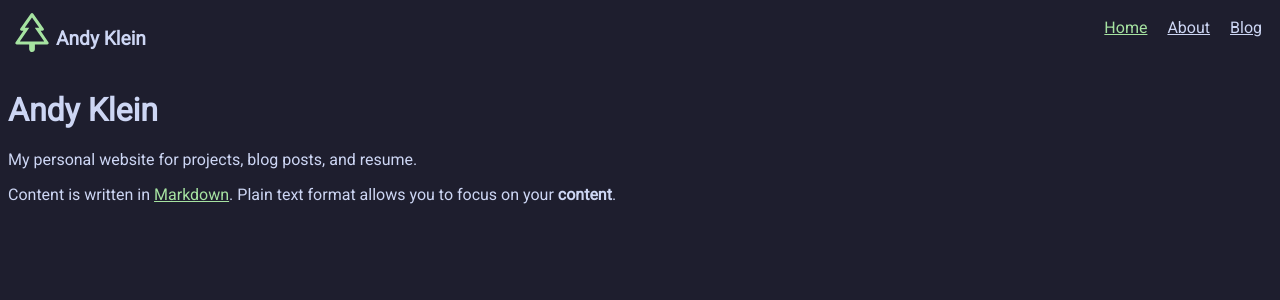
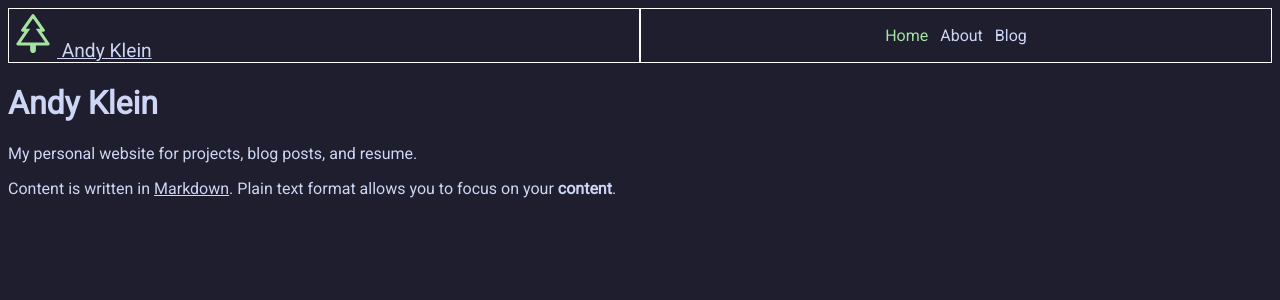
Before and after one commit to Andy-Klein/andy-klein.github.io, a Jekyll site: the page built from index.md, in a window 1280 px wide. Shown: the top 300 px of the page. Built offline with Jekyll 4.4.1, drawn with Linux system fonts in a browser that asks for light colours.

Commit message:
practicing css and flexbox

```diff
--- a/_includes/header.html
+++ b/_includes/header.html
@@ -1,11 +1,6 @@
 <div class="header-container">
-  <div class="logo-container">
-    <a href="/">
-      <img src="/assets/images/favicon.svg" />
-    </a>
-    <p>
-      <strong>Andy Klein</strong>
-    </p>
+  <div class="logo">
+    <a href="/"> <img src="/assets/images/favicon.svg" /> Andy Klein </a>
   </div>
   {% include navigation.html %}
 </div>
--- a/_includes/navigation.html
+++ b/_includes/navigation.html
@@ -1,6 +1,6 @@
-<nav class="nav-container">
+<nav>
   {% for item in site.data.navigation %}
-    <div class="nav-links">
+    <div class="navlinks">
       <a href="{{ item.link }}" {% if page.url == item.link %}class="current"{% endif %}>{{ item.name }}</a>
     </div>
   {% endfor %}
--- a/_sass/main.scss
+++ b/_sass/main.scss
@@ -2,38 +2,46 @@
 @import url('https://fonts.googleapis.com/css2?family=Roboto&display=swap');
 
 /* Global Colors */
-body {
+* {
   font-family: 'Roboto', sans-serif;
   color: #cdd6f4;
   background: #1e1e2e;
 }
 
-body a {
-  color: #a6e3a1;
+/* Header Container */
+.header-container {
+  display: flex;
+  justify-content: center;
 }
 
-/* Header and Top Nav Styles */
-.header-container {
+/* Left Side (Logo and name) */
+.logo {
+  border: 1px solid #fff;  /* For debugging */
   display: flex;
-  justify-content: space-between;
+  width: 900px;
+  justify-content: flex-start;
+  align-items: flex-end;
+  font-size: larger;
+  text-decoration: none;
 }
 
-.logo-container {
+/* Right Side (nav links) */
+nav {
+  border: 1px solid #fff;  /* For debugging */
+  width: 900px;
   display: flex;
-  font-size: larger;
+  justify-content: center;
 }
 
-nav {
+.navlinks {
   display: flex;
-}
-
-.nav-links {
-  display: flex;
-  padding: 10px;
+  align-items: center;
+  padding: 6px;
 }
 
 nav a {
   color: #cdd6f4;
+  text-decoration: none;
 }
 
 nav a:hover {
```
